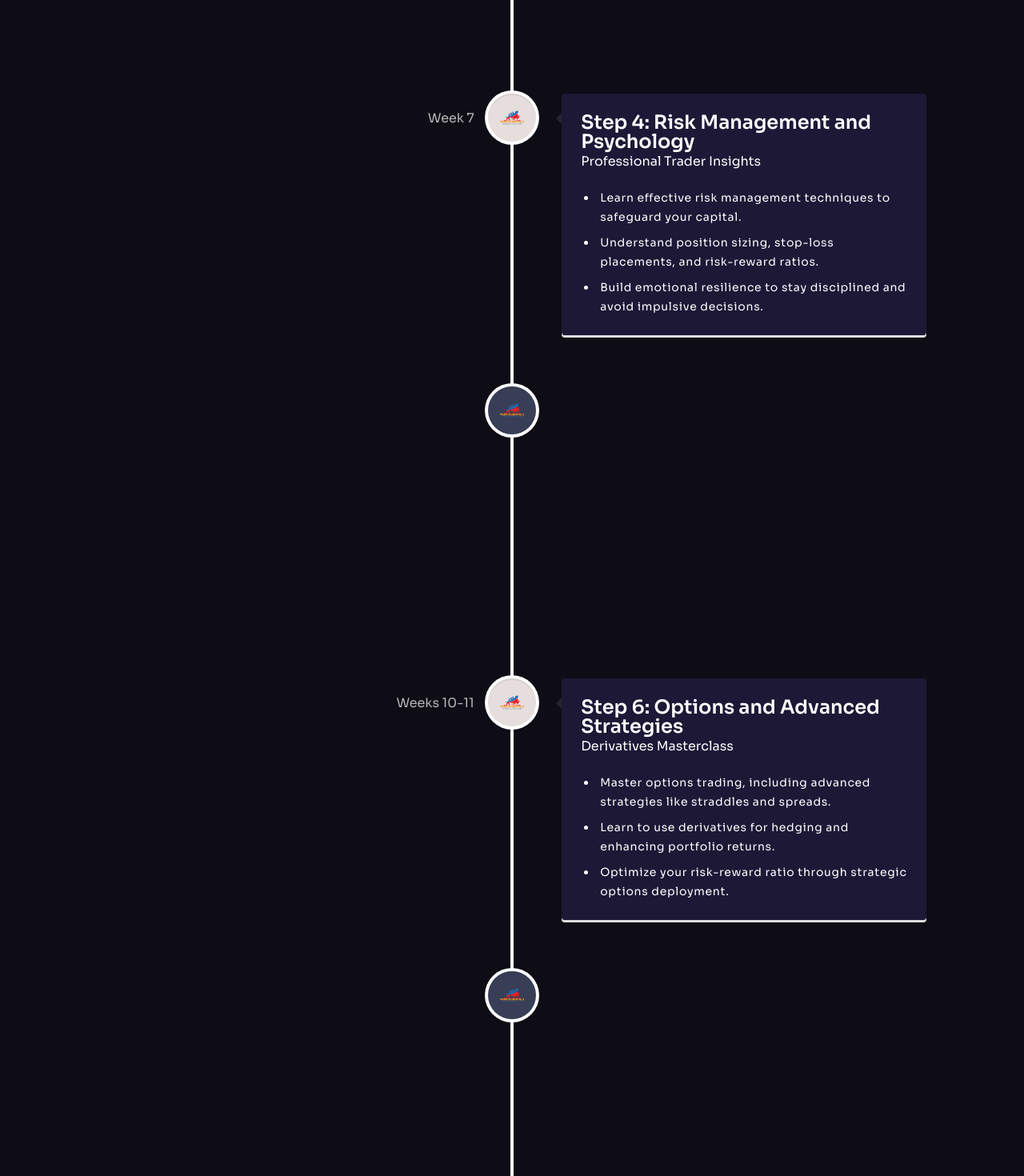
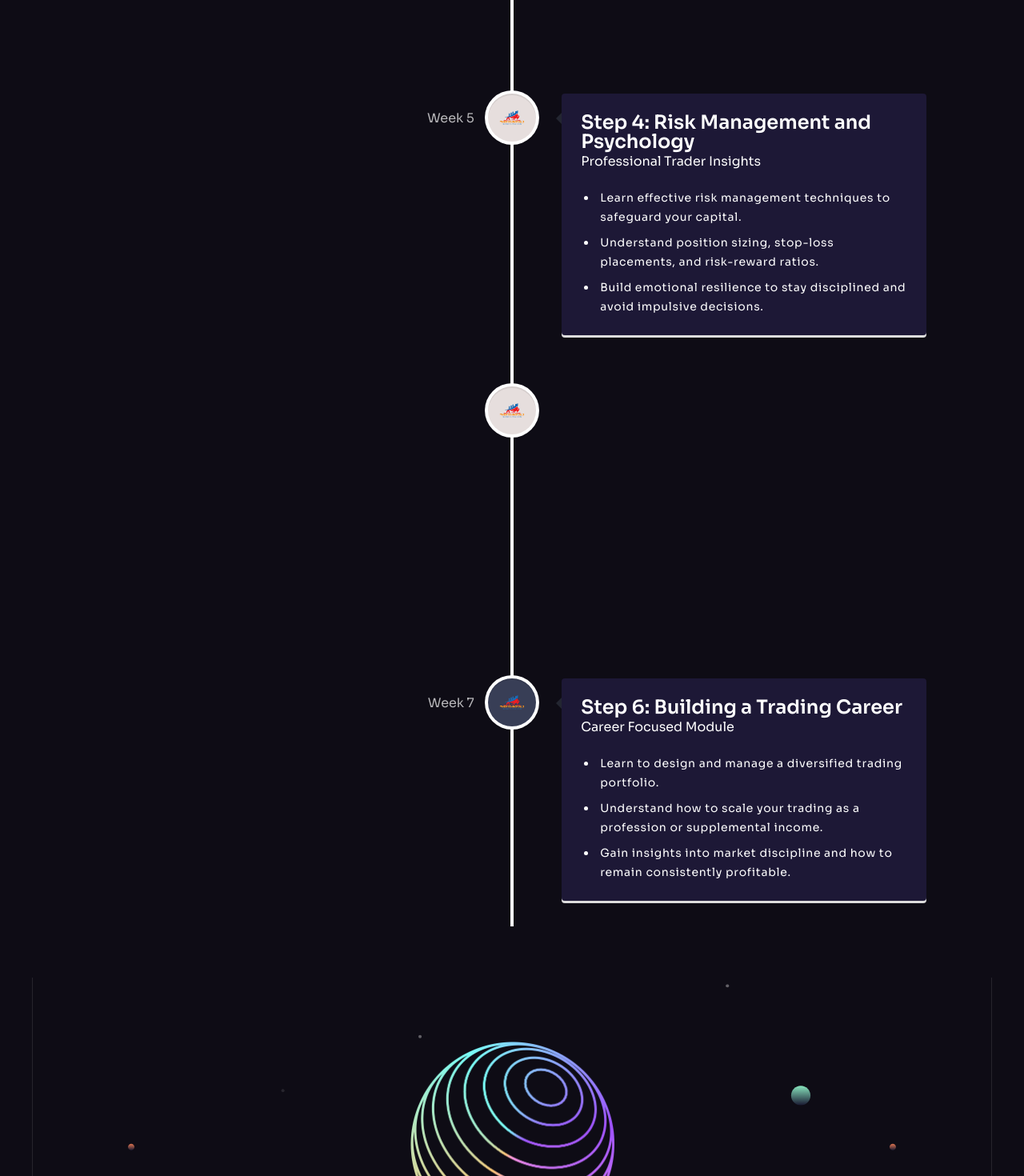
Before and after one commit to shankarsonar73/TheRichRoyals, a React (Vite) app: page / in a window 1280 px wide. Shown: the part 7060-8530 px from the top of the page at 80% size. Built offline with nearby package versions, Linux system fonts and the light colour scheme; no server answers; the database is empty; a web font is replaced by a local one.

Commit message:
commit message

```diff
--- a/src/constants/index.js
+++ b/src/constants/index.js
@@ -282,7 +282,6 @@ export const pricing = [
 
 
 
-
 export const benefits = [
   {
     id: "benefit-card-1",
@@ -385,7 +384,7 @@ export const experiences = [
     company_name: "Intermediate Module",
     icon: therichroyal,
     iconBg: "#E6DEDD",
-    date: "Weeks 2-4",
+    date: "Weeks 2",
     points: [
       "Learn to analyze price charts and identify patterns for predicting market trends.",
       "Understand the use of indicators such as RSI, MACD, and Bollinger Bands.",
@@ -397,7 +396,7 @@ export const experiences = [
     company_name: "Advanced Module",
     icon: therichroyal,
     iconBg: "#383E56",
-    date: "Weeks 5-6",
+    date: "Weeks 3-4",
     points: [
       "Study financial statements, earnings reports, and key macroeconomic indicators.",
       "Assess long-term growth potential and valuation of assets.",
@@ -409,31 +408,31 @@ export const experiences = [
     company_name: "Professional Trader Insights",
     icon: therichroyal,
     iconBg: "#E6DEDD",
-    date: "Week 7",
+    date: "Week 5",
     points: [
       "Learn effective risk management techniques to safeguard your capital.",
       "Understand position sizing, stop-loss placements, and risk-reward ratios.",
       "Build emotional resilience to stay disciplined and avoid impulsive decisions.",
     ],
   },
+  // {
+  //   title: "Step 5: Mastering Algorithmic Trading",
+  //   company_name: "Algorithmic Module",
+  //   icon: therichroyal,
+  //   iconBg: "#383E56",
+  //   date: "Weeks 8-9",
+  //   points: [
+  //     "Get introduced to algorithmic trading and quantitative analysis.",
+  //     "Learn to create and backtest automated trading strategies using Python.",
+  //     "Implement algorithms to streamline and improve your trading execution.",
+  //   ],
+  // },
   {
-    title: "Step 5: Mastering Algorithmic Trading",
-    company_name: "Algorithmic Module",
-    icon: therichroyal,
-    iconBg: "#383E56",
-    date: "Weeks 8-9",
-    points: [
-      "Get introduced to algorithmic trading and quantitative analysis.",
-      "Learn to create and backtest automated trading strategies using Python.",
-      "Implement algorithms to streamline and improve your trading execution.",
-    ],
-  },
-  {
-    title: "Step 6: Options and Advanced Strategies",
+    title: "Step 5: Options and Advanced Strategies",
     company_name: "Derivatives Masterclass",
     icon: therichroyal,
     iconBg: "#E6DEDD",
-    date: "Weeks 10-11",
+    date: "Weeks 6",
     points: [
       "Master options trading, including advanced strategies like straddles and spreads.",
       "Learn to use derivatives for hedging and enhancing portfolio returns.",
@@ -441,11 +440,11 @@ export const experiences = [
     ],
   },
   {
-    title: "Step 7: Building a Trading Career",
+    title: "Step 6: Building a Trading Career",
     company_name: "Career Focused Module",
     icon: therichroyal,
     iconBg: "#383E56",
-    date: "Week 12",
+    date: "Week 7",
     points: [
       "Learn to design and manage a diversified trading portfolio.",
       "Understand how to scale your trading as a profession or supplemental income.",
```
